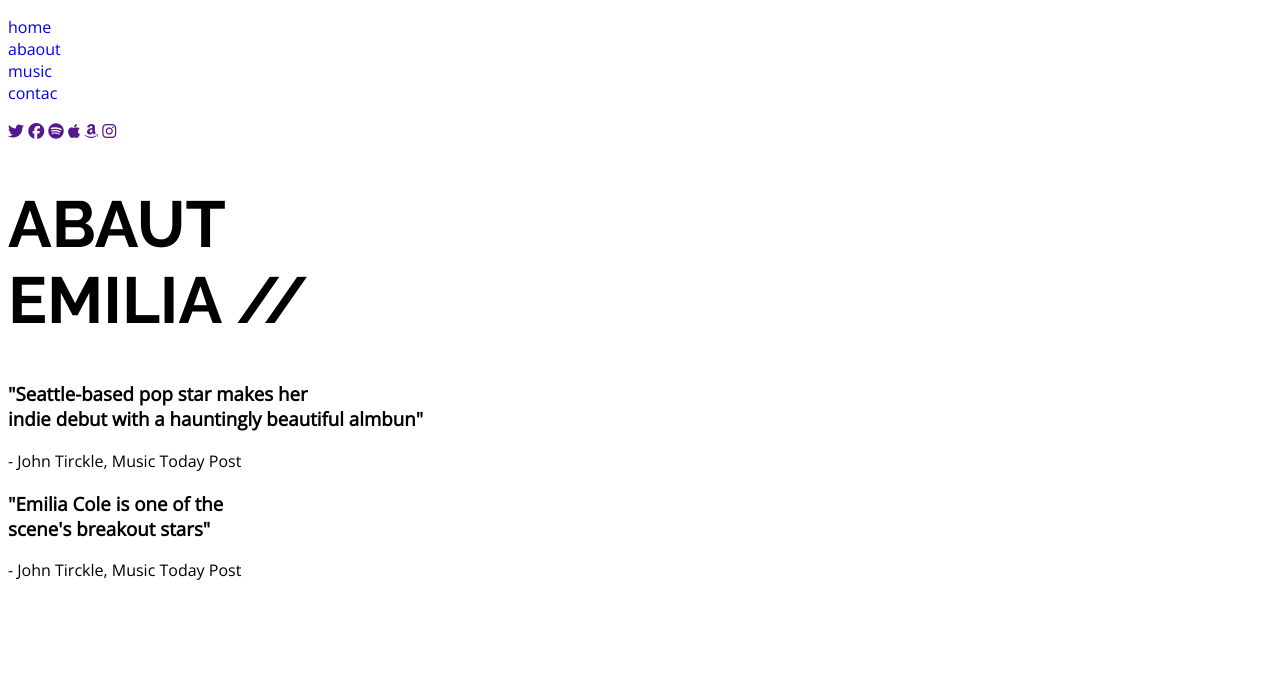
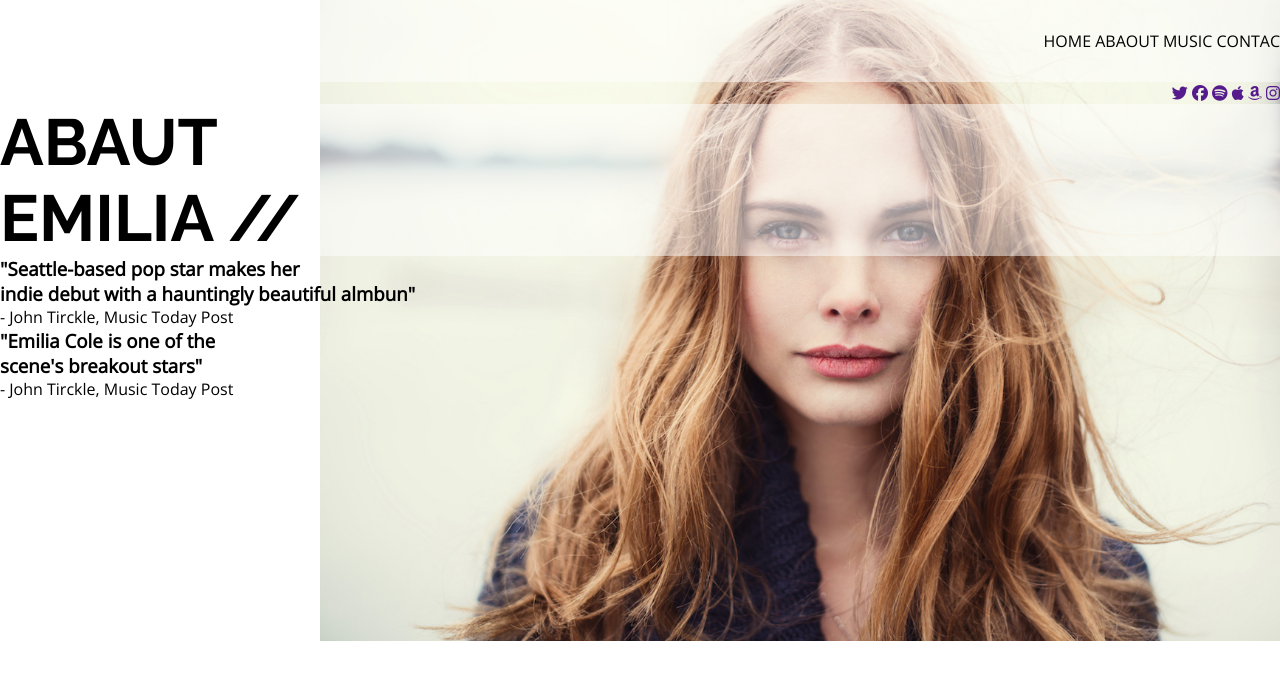
Before and after one commit to NahuelPalladini/EmiliaCole, a website: page views/about.html in a window 1280 px wide. Drawn offline with nearby package versions, Linux system fonts and the light colour scheme.

Commit message:
Edition About (Falta)

```diff
--- a/public/css/about.css
+++ b/public/css/about.css
@@ -0,0 +1,7 @@
+body.about{
+    background-image: url('/img/emilia-about.jpg');
+    background-repeat: no-repeat;
+    background-size: cover;
+    background-size: 75%;
+    background-position: right top;
+}
--- a/public/css/general.css
+++ b/public/css/general.css
@@ -4,6 +4,9 @@
     --tipografiaEmilia: 'Work Sans', sans-serif;
     --tipografiaGeneral: 'Open Sans', sans-serif;
 }
+
+/* selecctor unviersas ( * ) */
+*{margin: 0;}
 
 body{
     font-family: var(--tipografiaGeneral);
--- a/public/css/header.css
+++ b/public/css/header.css
@@ -1,18 +1,30 @@
-.header__nav--menu a {
-    text-transform: uppercase; /* todo mayuscula */
+header{
+    text-transform: uppercase; /* Todo mayuscula */
+}
+
+.header__nav--menu--vertical ul a {
     line-height: 30px; /* Separar entre palabras */
     color: gray
 }
 
-.header__nav--redes a {
-    color: rgb(0, 0, 0);
+.header__nav--redes a, .header__nav--menu--horizontal ul li a{
+    color: black;
 }
 
 .header--vertical{
    margin-left: 30px ; /* espaciado entre el borde del elemento y del body */
 
 }
+.header--horizontal{
+text-align: right;
+}
 
-/* .header--horizontal{
+.header__nav--menu--horizontal{
+    background-color: rgb(255, 255, 255, 0.5);
+    padding: 30px 0;
+}
 
-} */
+.header__nav--menu--horizontal ul li {
+    display: inline; /* como se visualice */
+
+}
--- a/views/about.html
+++ b/views/about.html
@@ -9,8 +9,8 @@
 </head>
 <body class="about">
     <header class="header--horizontal">
-        <nav class="header__nav--horizontal">
-            <ul class="header__nav__ul--horizontal">
+        <nav class="header__nav--menu--horizontal">
+            <ul>
                 <li><a href="/">home</a></li>
                 <li><a href="/about">abaout</a></li>
                 <li><a href="/music">music</a></li>
@@ -26,12 +26,12 @@
            <a href=""><i class="fa-brands fa-instagram"></i></a>
         </nav>
     </header>
-    <main>
+    <main class="home__main">
         <h1>abaut <br> emilia //</h1>
-        <section>
+        <section class="about__main__seccion">
             <h3>"Seattle-based pop star makes her <br>indie debut with a hauntingly beautiful almbun"</h3>
             <p>- John Tirckle, Music Today Post</p>
-        </section>
+        </section class="about__main__seccion">
         <section>
             <h3>"Emilia Cole is one of the <br> scene's breakout stars"</h3>
             <p>- John Tirckle, Music Today Post</p>
```
Also changed, not shown: views/home.html (+1 -1 lines).
